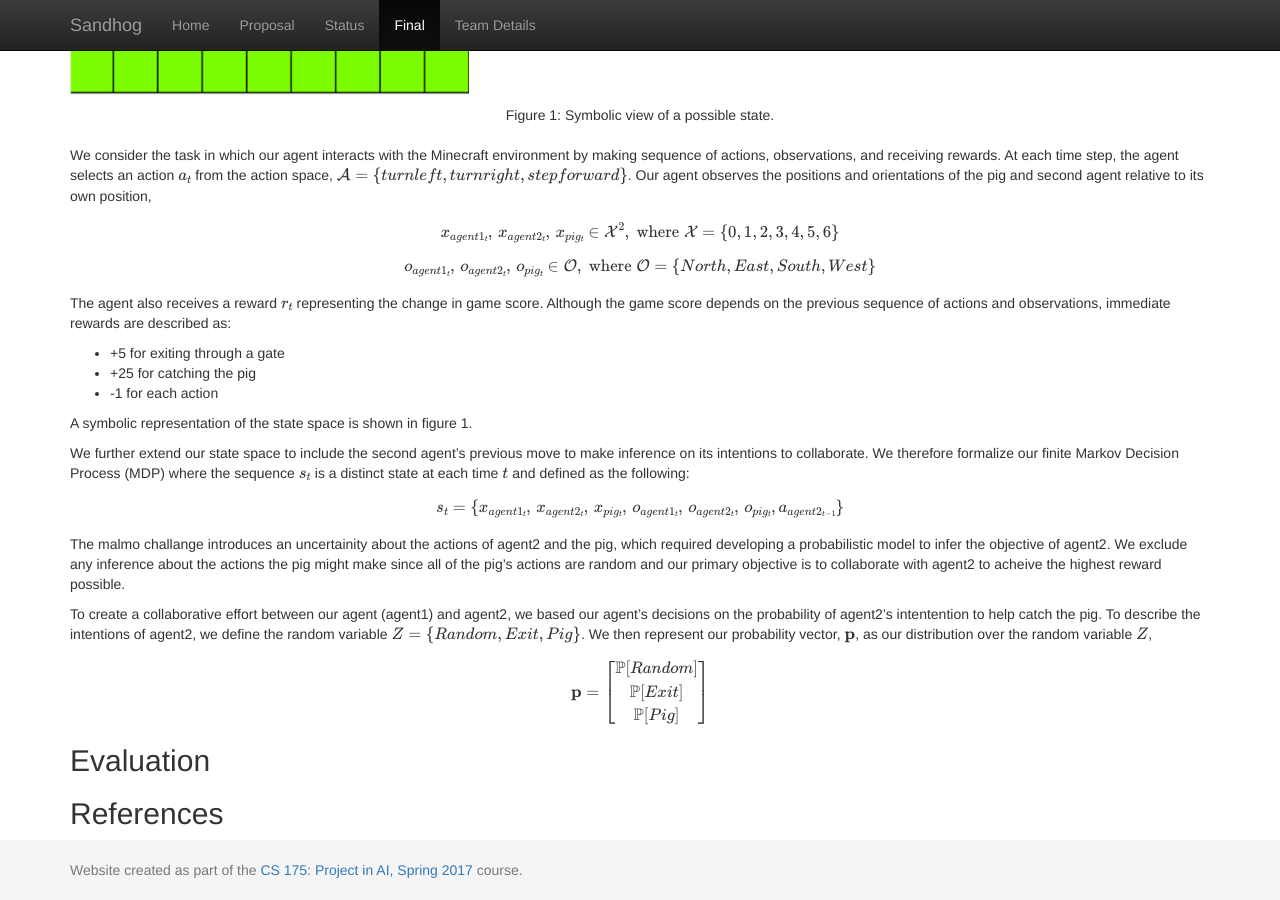
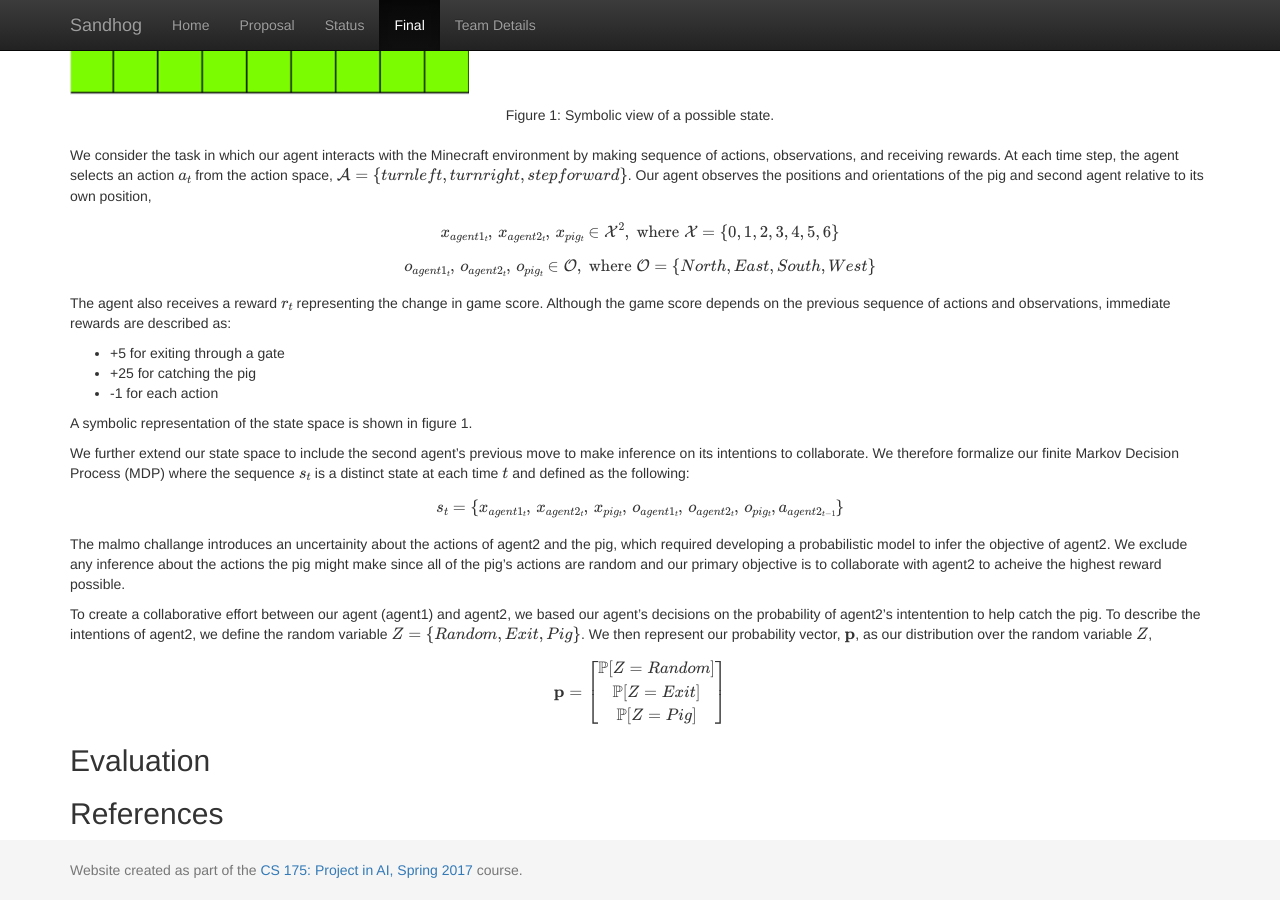
Before and after one commit to hfloresr/Sandhog, a Jekyll site: the page built from docs/final.md, in a window 1280 px wide and 900 px high, scrolled down 730 px. Built offline with Jekyll 4.4.1, drawn with Linux system fonts in a browser that asks for light colours; formulas are drawn with MathJax 3.

Commit message:
modified probability vector

```diff
--- a/docs/final.md
+++ b/docs/final.md
@@ -40,9 +40,9 @@ To create a collaborative effort between our agent (agent1) and agent2, we based
 
 $$\mathbf{p} =
 \begin{bmatrix}
-\mathbb{P}[Random] \\
-\mathbb{P}[Exit] \\
-\mathbb{P}[Pig]
+\mathbb{P}[Z = Random] \\
+\mathbb{P}[Z = Exit] \\
+\mathbb{P}[Z = Pig]
 \end{bmatrix}$$
 
 ## Evaluation
```
